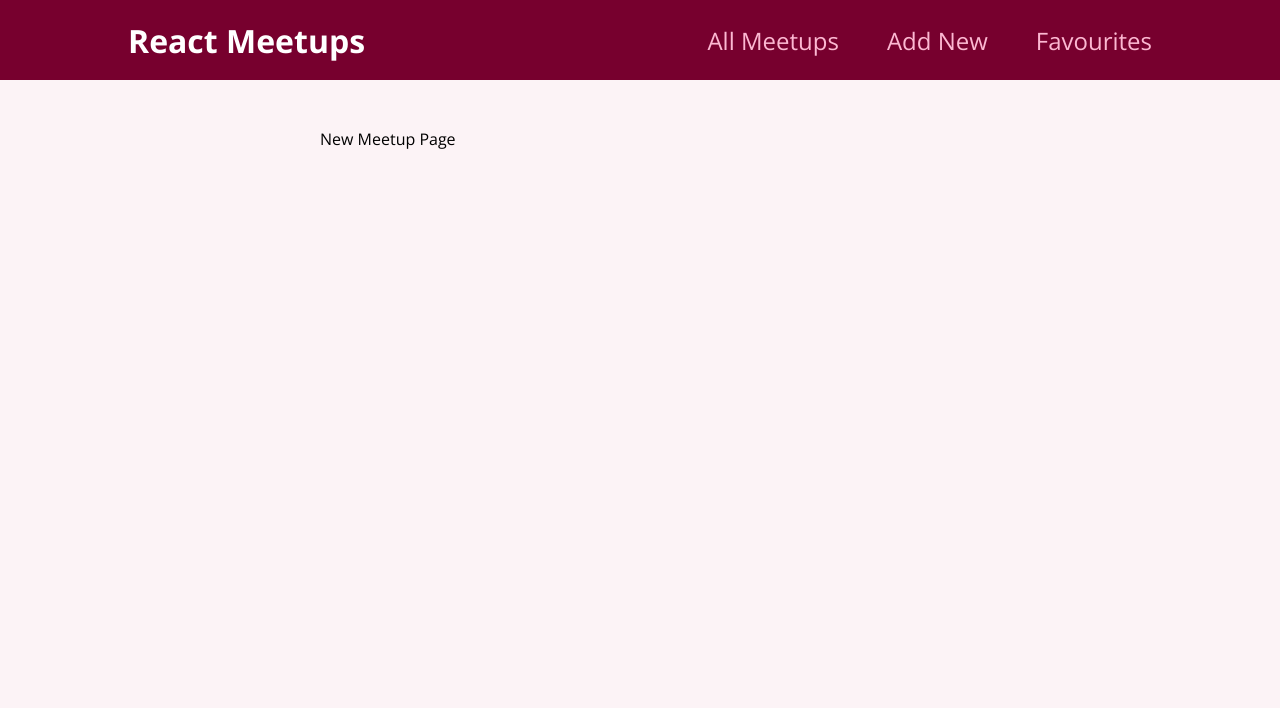
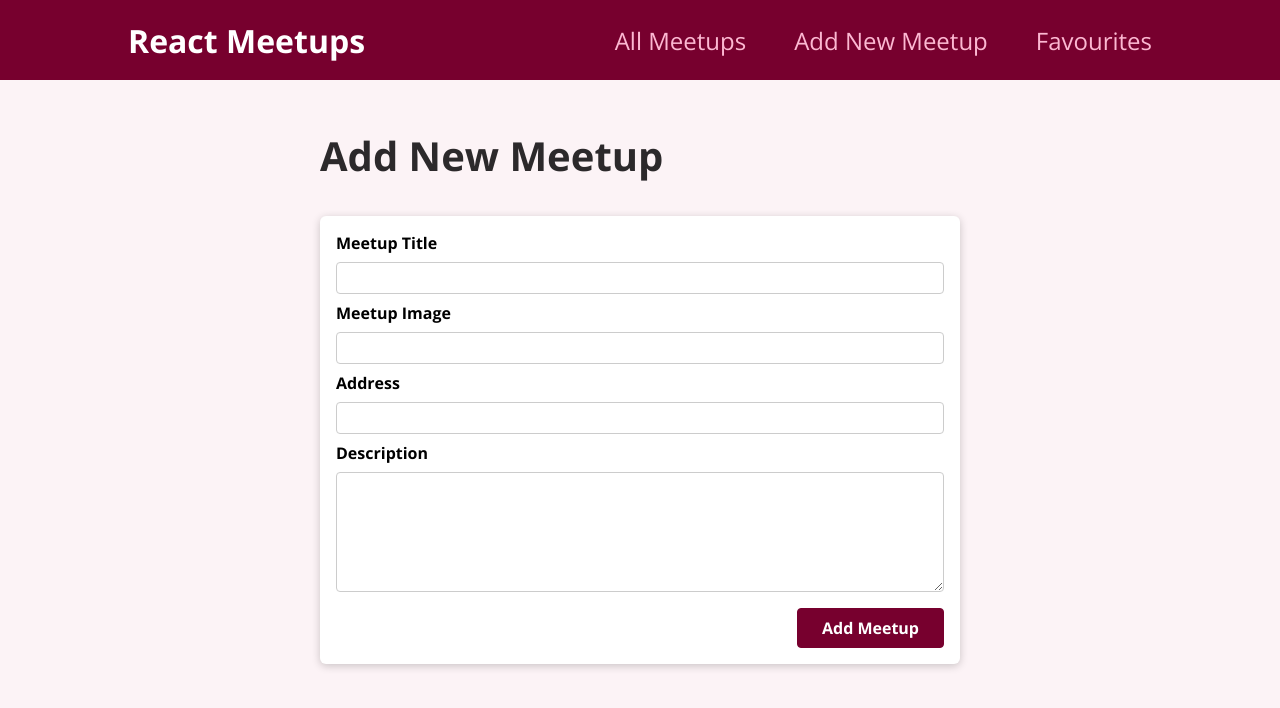
Before and after one commit to pmbechard/react-meetup-app, a React (Create React App) app: page /new in a window 1280 px wide. Shown: the top 708 px of the page. Built offline with nearby package versions, Linux system fonts and the light colour scheme.

Commit message:
Adds form to New Meetup page

```diff
--- a/src/components/layout/MainNavigation.js
+++ b/src/components/layout/MainNavigation.js
@@ -12,7 +12,7 @@
             <Link to='/'>All Meetups</Link>
           </li>
           <li>
-            <Link to='/new'>Add New</Link>
+            <Link to='/new'>Add New Meetup</Link>
           </li>
           <li>
             <Link to='/fav'>Favourites</Link>
--- /dev/null
+++ b/src/components/meetups/NewMeetupForm.js
@@ -0,0 +1,33 @@
+import Card from '../ui/Card';
+
+import classes from './NewMeetupForm.module.css';
+
+function NewMeetupForm(props) {
+  return (
+    <Card>
+      <form className={classes.form}>
+        <div className={classes.control}>
+          <label htmlFor='title'>Meetup Title</label>
+          <input type='text' required id='title' />
+        </div>
+        <div className={classes.control}>
+          <label htmlFor='image'>Meetup Image</label>
+          <input type='url' required id='image' />
+        </div>
+        <div className={classes.control}>
+          <label htmlFor='address'>Address</label>
+          <input type='text' required id='address' />
+        </div>
+        <div className={classes.control}>
+          <label htmlFor='description'>Description</label>
+          <textarea id='description' required rows='5' />
+        </div>
+        <div className={classes.actions}>
+          <button>Add Meetup</button>
+        </div>
+      </form>
+    </Card>
+  );
+}
+
+export default NewMeetupForm;
--- /dev/null
+++ b/src/components/meetups/NewMeetupForm.module.css
@@ -0,0 +1,45 @@
+.form {
+  padding: 1rem;
+}
+
+.control {
+  margin-bottom: 0.5rem;
+}
+
+.control label {
+  display: block;
+  font-weight: bold;
+  margin-bottom: 0.5rem;
+}
+
+.control input,
+.control textarea {
+  display: block;
+  font: inherit;
+  border-radius: 4px;
+  border: 1px solid #ccc;
+  padding: 0.25rem;
+  width: 100%;
+}
+
+.actions {
+  margin-top: 1rem;
+  text-align: right;
+}
+
+.actions button {
+  font: inherit;
+  cursor: pointer;
+  background-color: #77002e;
+  color: white;
+  padding: 0.5rem 1.5rem;
+  border: 1px solid #77002e;
+  border-radius: 4px;
+  font-weight: bold;
+}
+
+.actions button:hover,
+.actions button:active {
+  background-color: #a50e48;
+  border-color: #a50e48;
+}
--- a/src/pages/NewMeetup.js
+++ b/src/pages/NewMeetup.js
@@ -1,5 +1,12 @@
+import NewMeetupForm from '../components/meetups/NewMeetupForm';
+
 function NewMeetupPage() {
-  return <div>New Meetup Page</div>;
+  return (
+    <section>
+      <h1>Add New Meetup</h1>
+      <NewMeetupForm />
+    </section>
+  );
 }
 
 export default NewMeetupPage;
```
